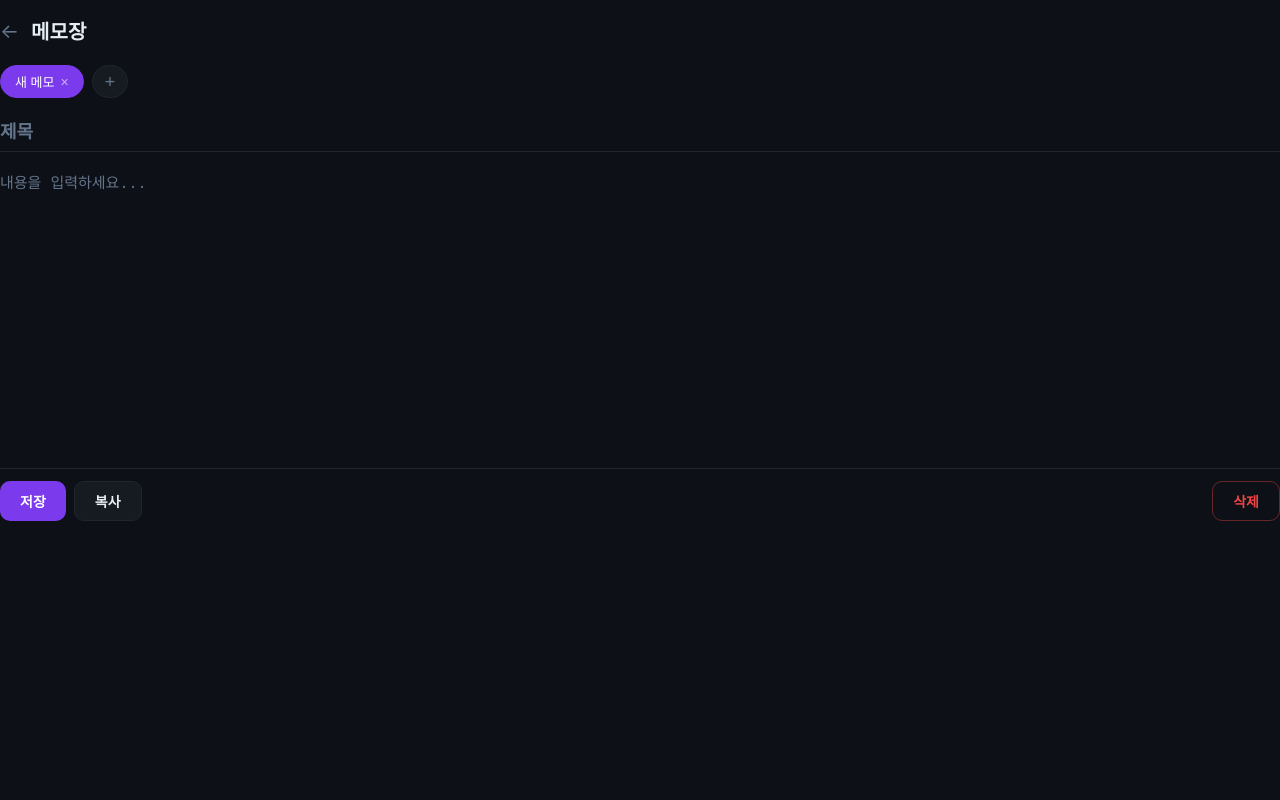
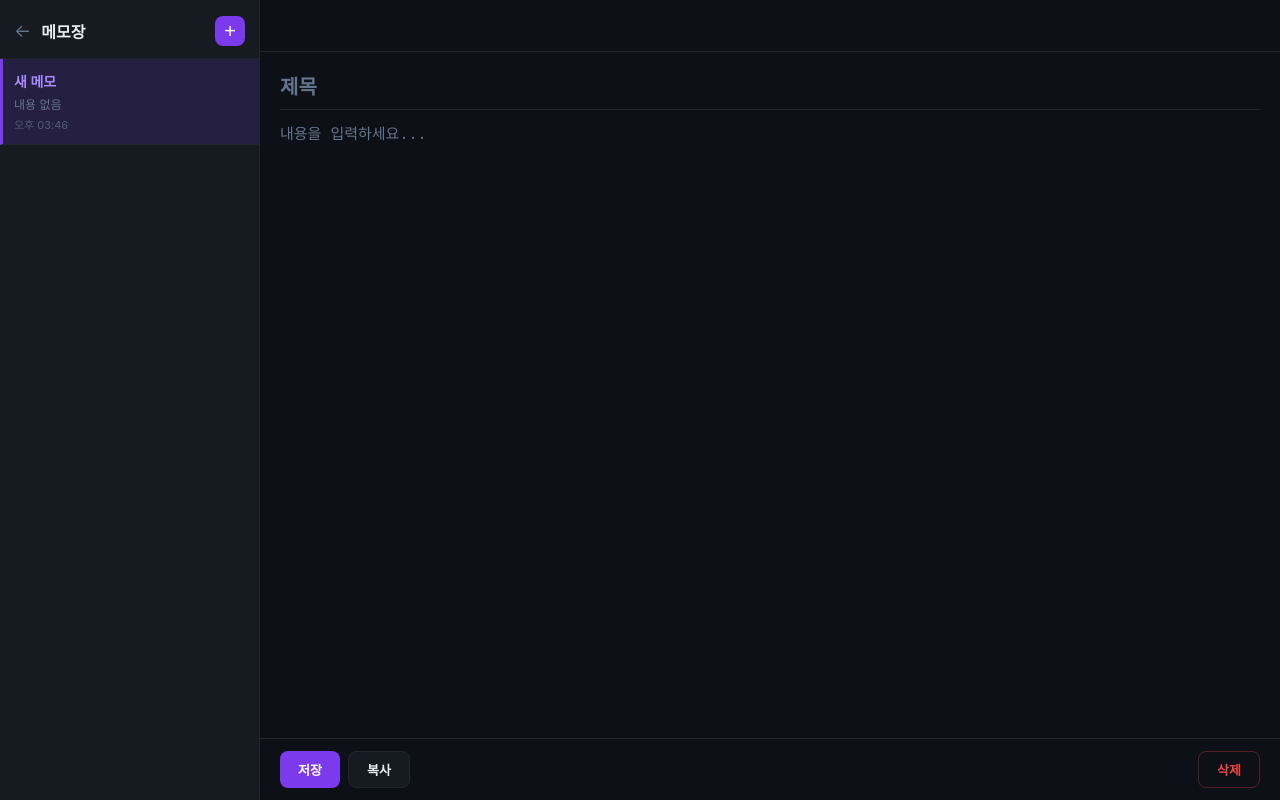
Before and after one commit to daniel720700/ipad-gemini-dev, a plain HTML site: page memo.html in a window 1280 px wide. Both pictures are taken after a click on the button "새 메모". Drawn offline with Linux system fonts and the light colour scheme.

Commit message:
Redesign memo app with sidebar list sorted by latest save
Co-Authored-By: Claude Sonnet 4.6 <noreply@anthropic.com>

```diff
--- a/memo.html
+++ b/memo.html
@@ -12,106 +12,185 @@
     :root {
       --bg: #0d1117;
       --surface: #161b22;
+      --surface2: #1c2128;
       --border: #21262d;
       --text: #e6edf3;
       --muted: #64748b;
       --accent: #7c3aed;
-      --accent-hover: #6d28d9;
       --danger: #ef4444;
+      --sidebar-w: 260px;
     }
 
-    body {
-      min-height: 100dvh;
+    html, body {
+      height: 100%;
       background: var(--bg);
       color: var(--text);
       font-family: -apple-system, BlinkMacSystemFont, "Segoe UI", sans-serif;
+    }
+
+    /* ── 전체 레이아웃 ── */
+    .app {
+      display: flex;
+      height: 100dvh;
+      padding-top: env(safe-area-inset-top, 0px);
+      padding-bottom: env(safe-area-inset-bottom, 0px);
+    }
+
+    /* ── 사이드바 ── */
+    .sidebar {
+      width: var(--sidebar-w);
+      min-width: var(--sidebar-w);
       display: flex;
       flex-direction: column;
-      padding: env(safe-area-inset-top, 16px) env(safe-area-inset-right, 16px)
-               env(safe-area-inset-bottom, 16px) env(safe-area-inset-left, 16px);
+      border-right: 1px solid var(--border);
+      background: var(--surface);
     }
 
-    /* ── 헤더 ── */
-    header {
+    .sidebar-header {
       display: flex;
       align-items: center;
-      gap: 12px;
-      padding: 16px 0 12px;
+      gap: 10px;
+      padding: 16px 14px 12px;
+      border-bottom: 1px solid var(--border);
     }
 
-    header a {
+    .sidebar-header a {
       color: var(--muted);
       text-decoration: none;
+      font-size: 18px;
+      line-height: 1;
+      flex-shrink: 0;
+    }
+
+    .sidebar-header h1 {
+      font-size: 16px;
+      font-weight: 700;
+      flex: 1;
+    }
+
+    .btn-new {
+      width: 30px;
+      height: 30px;
+      border-radius: 8px;
+      border: none;
+      background: var(--accent);
+      color: #fff;
       font-size: 20px;
       line-height: 1;
+      cursor: pointer;
+      display: flex;
+      align-items: center;
+      justify-content: center;
+      flex-shrink: 0;
+      -webkit-tap-highlight-color: transparent;
+      transition: opacity 0.12s;
+    }
+    .btn-new:active { opacity: 0.7; }
+
+    /* ── 메모 목록 ── */
+    .note-list {
+      flex: 1;
+      overflow-y: auto;
+      scrollbar-width: thin;
+      scrollbar-color: var(--border) transparent;
+    }
+    .note-list::-webkit-scrollbar { width: 4px; }
+    .note-list::-webkit-scrollbar-thumb { background: var(--border); border-radius: 4px; }
+
+    .note-item {
+      padding: 12px 14px;
+      border-bottom: 1px solid var(--border);
+      cursor: pointer;
+      -webkit-tap-highlight-color: transparent;
+      transition: background 0.1s;
+      position: relative;
+    }
+    .note-item:hover { background: var(--surface2); }
+    .note-item.active { background: rgba(124, 58, 237, 0.15); border-left: 3px solid var(--accent); padding-left: 11px; }
+
+    .note-item-title {
+      font-size: 14px;
+      font-weight: 600;
+      white-space: nowrap;
+      overflow: hidden;
+      text-overflow: ellipsis;
+      margin-bottom: 4px;
+    }
+    .note-item.active .note-item-title { color: #a78bfa; }
+
+    .note-item-preview {
+      font-size: 12px;
+      color: var(--muted);
+      white-space: nowrap;
+      overflow: hidden;
+      text-overflow: ellipsis;
+      margin-bottom: 4px;
     }
 
-    header h1 {
-      font-size: 20px;
-      font-weight: 700;
+    .note-item-date {
+      font-size: 11px;
+      color: var(--muted);
+      opacity: 0.7;
+    }
+
+    .note-item-delete {
+      position: absolute;
+      right: 10px;
+      top: 50%;
+      transform: translateY(-50%);
+      width: 24px;
+      height: 24px;
+      border-radius: 6px;
+      border: none;
+      background: transparent;
+      color: var(--muted);
+      font-size: 16px;
+      cursor: pointer;
+      display: none;
+      align-items: center;
+      justify-content: center;
+      -webkit-tap-highlight-color: transparent;
+    }
+    .note-item:hover .note-item-delete { display: flex; }
+    .note-item-delete:hover { background: rgba(239,68,68,0.15); color: var(--danger); }
+
+    .empty-list {
+      padding: 32px 16px;
+      text-align: center;
+      color: var(--muted);
+      font-size: 13px;
+      line-height: 1.6;
+    }
+
+    /* ── 에디터 영역 ── */
+    .editor-pane {
       flex: 1;
+      display: flex;
+      flex-direction: column;
+      overflow: hidden;
+    }
+
+    .editor-topbar {
+      display: flex;
+      align-items: center;
+      gap: 10px;
+      padding: 12px 20px;
+      border-bottom: 1px solid var(--border);
+      min-height: 52px;
     }
 
     #save-status {
       font-size: 12px;
       color: var(--muted);
-      min-width: 60px;
-      text-align: right;
+      margin-left: auto;
     }
 
-    /* ── 탭 바 ── */
-    .tab-bar {
-      display: flex;
-      gap: 8px;
-      padding: 8px 0;
-      overflow-x: auto;
-      scrollbar-width: none;
-    }
-    .tab-bar::-webkit-scrollbar { display: none; }
-
-    .tab {
-      display: flex;
-      align-items: center;
-      gap: 6px;
-      padding: 6px 14px;
-      border-radius: 20px;
-      font-size: 13px;
-      font-weight: 500;
-      cursor: pointer;
-      white-space: nowrap;
-      border: 1px solid var(--border);
-      background: var(--surface);
-      color: var(--muted);
-      -webkit-tap-highlight-color: transparent;
-      transition: background 0.12s, color 0.12s;
-    }
-
-    .tab.active {
-      background: var(--accent);
-      border-color: var(--accent);
-      color: #fff;
-    }
-
-    .tab .close-btn {
-      font-size: 14px;
-      line-height: 1;
-      opacity: 0.6;
-    }
-    .tab .close-btn:hover { opacity: 1; }
-
-    #add-tab {
-      padding: 6px 12px;
-      font-size: 18px;
-      line-height: 1;
-    }
-
-    /* ── 에디터 ── */
-    .editor-wrap {
+    .editor-content {
       flex: 1;
       display: flex;
       flex-direction: column;
-      gap: 8px;
-      padding-top: 8px;
+      padding: 16px 20px;
+      overflow-y: auto;
     }
 
     #note-title {
@@ -120,10 +199,11 @@
       border: none;
       border-bottom: 1px solid var(--border);
       color: var(--text);
-      font-size: 18px;
-      font-weight: 600;
-      padding: 8px 0;
+      font-size: 20px;
+      font-weight: 700;
+      padding: 8px 0 10px;
       outline: none;
+      margin-bottom: 12px;
     }
     #note-title::placeholder { color: var(--muted); }
 
@@ -134,27 +214,24 @@
       border: none;
       color: var(--text);
       font-size: 15px;
-      line-height: 1.7;
-      padding: 12px 0;
+      line-height: 1.8;
       outline: none;
       resize: none;
-      min-height: 300px;
+      min-height: 200px;
     }
     #note-body::placeholder { color: var(--muted); }
 
-    /* ── 툴바 ── */
-    .toolbar {
+    .editor-toolbar {
       display: flex;
       gap: 8px;
-      padding: 12px 0;
+      padding: 12px 20px;
       border-top: 1px solid var(--border);
-      flex-wrap: wrap;
     }
 
     .btn {
-      padding: 9px 20px;
-      border-radius: 10px;
-      font-size: 14px;
+      padding: 8px 18px;
+      border-radius: 8px;
+      font-size: 13px;
       font-weight: 600;
       cursor: pointer;
       border: none;
@@ -162,13 +239,12 @@
       transition: opacity 0.12s, transform 0.1s;
     }
     .btn:active { transform: scale(0.96); opacity: 0.8; }
-
     .btn-primary { background: var(--accent); color: #fff; }
     .btn-secondary { background: var(--surface); color: var(--text); border: 1px solid var(--border); }
-    .btn-danger { background: transparent; color: var(--danger); border: 1px solid rgba(239,68,68,0.4); margin-left: auto; }
+    .btn-danger { background: transparent; color: var(--danger); border: 1px solid rgba(239,68,68,0.3); margin-left: auto; }
 
-    /* ── 빈 화면 ── */
-    .empty {
+    /* ── 빈 에디터 ── */
+    .empty-editor {
       flex: 1;
       display: flex;
       flex-direction: column;
@@ -177,44 +253,89 @@
       gap: 12px;
       color: var(--muted);
     }
-    .empty .icon { font-size: 48px; }
-    .empty p { font-size: 14px; }
+    .empty-editor .icon { font-size: 48px; }
+    .empty-editor p { font-size: 14px; }
+
+    /* ── 모바일: 사이드바 토글 ── */
+    @media (max-width: 600px) {
+      :root { --sidebar-w: 100vw; }
+
+      .app { position: relative; }
+
+      .sidebar {
+        position: absolute;
+        left: 0; top: 0; bottom: 0;
+        z-index: 10;
+        transform: translateX(0);
+        transition: transform 0.22s ease;
+      }
+      .sidebar.hidden { transform: translateX(-100%); }
+
+      .editor-pane { width: 100%; }
+
+      .mobile-back {
+        display: flex !important;
+        align-items: center;
+        gap: 6px;
+        background: transparent;
+        border: none;
+        color: var(--accent);
+        font-size: 14px;
+        font-weight: 600;
+        cursor: pointer;
+        padding: 0;
+        -webkit-tap-highlight-color: transparent;
+      }
+    }
+
+    .mobile-back { display: none; }
   </style>
 </head>
 <body>
-  <header>
+<div class="app">
+
+  <!-- 좌측 사이드바 -->
+  <aside class="sidebar" id="sidebar">
+    <div class="sidebar-header">
       <a href="index.html">←</a>
       <h1>메모장</h1>
+      <button class="btn-new" onclick="addNote()" title="새 메모">+</button>
+    </div>
+    <div class="note-list" id="note-list"></div>
+  </aside>
+
+  <!-- 우측 에디터 -->
+  <div class="editor-pane" id="editor-pane">
+    <div class="editor-topbar">
+      <button class="mobile-back" onclick="showSidebar()">‹ 목록</button>
       <span id="save-status"></span>
-  </header>
-
-  <div class="tab-bar" id="tab-bar">
-    <button class="tab" id="add-tab" onclick="addNote()">+</button>
     </div>
-
-  <div id="editor-area">
-    <div class="empty">
+    <div id="editor-area" style="flex:1;display:flex;flex-direction:column;overflow:hidden;">
+      <div class="empty-editor">
         <div class="icon">📝</div>
-      <p>+ 버튼을 눌러 새 메모를 만드세요</p>
+        <p>새 메모를 선택하거나 만드세요</p>
+      </div>
     </div>
   </div>
 
+</div>
 <script>
   const STORAGE_KEY = 'vibe_notes';
-
   let notes = [];
   let activeId = null;
   let saveTimer = null;
 
   function load() {
-      try {
-        notes = JSON.parse(localStorage.getItem(STORAGE_KEY)) || [];
-      } catch { notes = []; }
+    try { notes = JSON.parse(localStorage.getItem(STORAGE_KEY)) || []; }
+    catch { notes = []; }
   }
 
-    function save() {
+  function persistAndRefreshList() {
+    // 최신 저장 순 정렬
+    notes.sort((a, b) => b.updatedAt - a.updatedAt);
     localStorage.setItem(STORAGE_KEY, JSON.stringify(notes));
     showStatus('저장됨');
+    renderList();
   }
 
   function showStatus(msg) {
@@ -228,91 +349,102 @@
     return Date.now().toString(36) + Math.random().toString(36).slice(2, 6);
   }
 
+  function formatDate(ts) {
+    const d = new Date(ts);
+    const now = new Date();
+    const isToday = d.toDateString() === now.toDateString();
+    if (isToday) return d.toLocaleTimeString('ko-KR', { hour: '2-digit', minute: '2-digit' });
+    return d.toLocaleDateString('ko-KR', { month: 'short', day: 'numeric' });
+  }
+
+  /* ── 목록 렌더 ── */
+  function renderList() {
+    const list = document.getElementById('note-list');
+    if (notes.length === 0) {
+      list.innerHTML = '<div class="empty-list">메모가 없습니다.<br>+ 버튼으로 새 메모를 만드세요.</div>';
+      return;
+    }
+    list.innerHTML = '';
+    notes.forEach(n => {
+      const item = document.createElement('div');
+      item.className = 'note-item' + (n.id === activeId ? ' active' : '');
+      item.onclick = () => setActive(n.id);
+
+      const title = document.createElement('div');
+      title.className = 'note-item-title';
+      title.textContent = n.title || '새 메모';
+
+      const preview = document.createElement('div');
+      preview.className = 'note-item-preview';
+      preview.textContent = n.body.replace(/\n/g, ' ') || '내용 없음';
+
+      const date = document.createElement('div');
+      date.className = 'note-item-date';
+      date.textContent = formatDate(n.updatedAt);
+
+      const del = document.createElement('button');
+      del.className = 'note-item-delete';
+      del.textContent = '×';
+      del.title = '삭제';
+      del.onclick = e => { e.stopPropagation(); deleteNote(n.id); };
+
+      item.append(title, preview, date, del);
+      list.appendChild(item);
+    });
+  }
+
+  /* ── 에디터 렌더 ── */
+  function renderEditor() {
+    const area = document.getElementById('editor-area');
+    if (!activeId) {
+      area.innerHTML = `<div class="empty-editor"><div class="icon">📝</div><p>새 메모를 선택하거나 만드세요</p></div>`;
+      return;
+    }
+    const note = notes.find(n => n.id === activeId);
+    if (!note) return;
+
+    area.innerHTML = `
+      <div class="editor-content">
+        <input id="note-title" type="text" placeholder="제목" value="${escHtml(note.title)}" />
+        <textarea id="note-body" placeholder="내용을 입력하세요...">${escHtml(note.body)}</textarea>
+      </div>
+      <div class="editor-toolbar">
+        <button class="btn btn-primary" onclick="manualSave()">저장</button>
+        <button class="btn btn-secondary" onclick="copyNote()">복사</button>
+        <button class="btn btn-danger" onclick="deleteNote('${note.id}')">삭제</button>
+      </div>`;
+
+    document.getElementById('note-title').addEventListener('input', onInput);
+    document.getElementById('note-body').addEventListener('input', onInput);
+  }
+
+  function setActive(id) {
+    activeId = id;
+    renderList();
+    renderEditor();
+    // 모바일: 에디터로 전환
+    if (window.innerWidth <= 600) {
+      document.getElementById('sidebar').classList.add('hidden');
+    }
+  }
+
   function addNote() {
     const note = { id: uid(), title: '', body: '', updatedAt: Date.now() };
     notes.unshift(note);
-      save();
-      renderTabs();
+    persistAndRefreshList();
     setActive(note.id);
+    setTimeout(() => document.getElementById('note-title')?.focus(), 50);
   }
 
   function deleteNote(id) {
     if (!confirm('이 메모를 삭제할까요?')) return;
     notes = notes.filter(n => n.id !== id);
-      save();
-      const next = notes[0]?.id || null;
-      renderTabs();
-      setActive(next);
-    }
-
-    function setActive(id) {
-      activeId = id;
-      renderTabs();
+    localStorage.setItem(STORAGE_KEY, JSON.stringify(notes));
+    if (activeId === id) {
+      activeId = notes[0]?.id || null;
       renderEditor();
     }
-
-    function renderTabs() {
-      const bar = document.getElementById('tab-bar');
-      bar.innerHTML = '';
-
-      notes.forEach(n => {
-        const tab = document.createElement('button');
-        tab.className = 'tab' + (n.id === activeId ? ' active' : '');
-
-        const label = document.createElement('span');
-        label.textContent = n.title || '새 메모';
-        label.style.maxWidth = '100px';
-        label.style.overflow = 'hidden';
-        label.style.textOverflow = 'ellipsis';
-        tab.appendChild(label);
-
-        const closeBtn = document.createElement('span');
-        closeBtn.className = 'close-btn';
-        closeBtn.textContent = '×';
-        closeBtn.onclick = e => { e.stopPropagation(); deleteNote(n.id); };
-        tab.appendChild(closeBtn);
-
-        tab.onclick = () => setActive(n.id);
-        bar.appendChild(tab);
-      });
-
-      const addBtn = document.createElement('button');
-      addBtn.className = 'tab';
-      addBtn.id = 'add-tab';
-      addBtn.textContent = '+';
-      addBtn.onclick = addNote;
-      bar.appendChild(addBtn);
-    }
-
-    function renderEditor() {
-      const area = document.getElementById('editor-area');
-
-      if (!activeId) {
-        area.innerHTML = `
-          <div class="empty">
-            <div class="icon">📝</div>
-            <p>+ 버튼을 눌러 새 메모를 만드세요</p>
-          </div>`;
-        return;
-      }
-
-      const note = notes.find(n => n.id === activeId);
-      if (!note) return;
-
-      area.innerHTML = `
-        <div class="editor-wrap">
-          <input id="note-title" type="text" placeholder="제목" value="${escHtml(note.title)}" />
-          <textarea id="note-body" placeholder="내용을 입력하세요...">${escHtml(note.body)}</textarea>
-          <div class="toolbar">
-            <button class="btn btn-primary" onclick="manualSave()">저장</button>
-            <button class="btn btn-secondary" onclick="copyNote()">복사</button>
-            <button class="btn btn-danger" onclick="deleteNote('${note.id}')">삭제</button>
-          </div>
-        </div>`;
-
-      document.getElementById('note-title').addEventListener('input', onInput);
-      document.getElementById('note-body').addEventListener('input', onInput);
-      document.getElementById('note-body').focus();
+    renderList();
   }
 
   function onInput() {
@@ -321,14 +453,8 @@
     note.title = document.getElementById('note-title').value;
     note.body  = document.getElementById('note-body').value;
     note.updatedAt = Date.now();
-
-      // 탭 라벨 실시간 갱신
-      const activeTab = document.querySelector('.tab.active span:first-child');
-      if (activeTab) activeTab.textContent = note.title || '새 메모';
-
-      // 자동 저장 (1초 디바운스)
     clearTimeout(window._autoSave);
-      window._autoSave = setTimeout(() => save(), 1000);
+    window._autoSave = setTimeout(() => persistAndRefreshList(), 1000);
   }
 
   function manualSave() {
@@ -337,21 +463,25 @@
     note.title = document.getElementById('note-title').value;
     note.body  = document.getElementById('note-body').value;
     note.updatedAt = Date.now();
-      save();
+    persistAndRefreshList();
   }
 
   function copyNote() {
-      const body = document.getElementById('note-body').value;
+    const body = document.getElementById('note-body')?.value || '';
     navigator.clipboard.writeText(body).then(() => showStatus('복사됨'));
+  }
+
+  function showSidebar() {
+    document.getElementById('sidebar').classList.remove('hidden');
   }
 
   function escHtml(str) {
     return str.replace(/&/g,'&amp;').replace(/</g,'&lt;').replace(/>/g,'&gt;').replace(/"/g,'&quot;');
   }
 
-    // 초기화
   load();
-    renderTabs();
+  notes.sort((a, b) => b.updatedAt - a.updatedAt);
+  renderList();
   if (notes.length > 0) setActive(notes[0].id);
 </script>
 </body>
```
Lines whose indentation alone changed are shown as unchanged.
